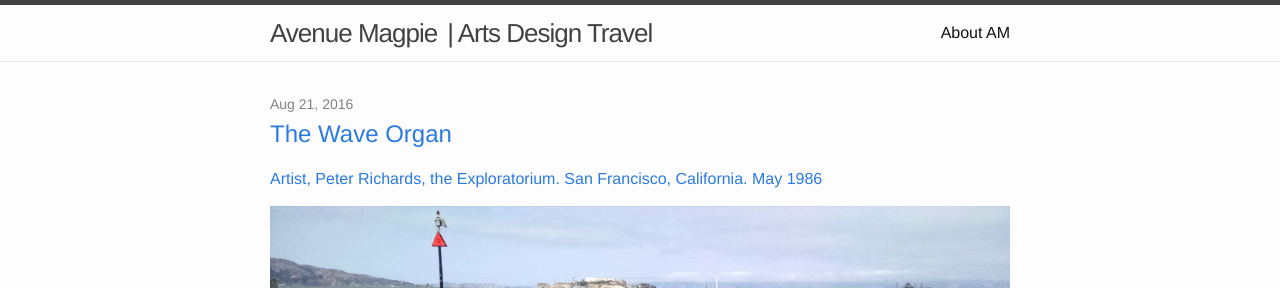
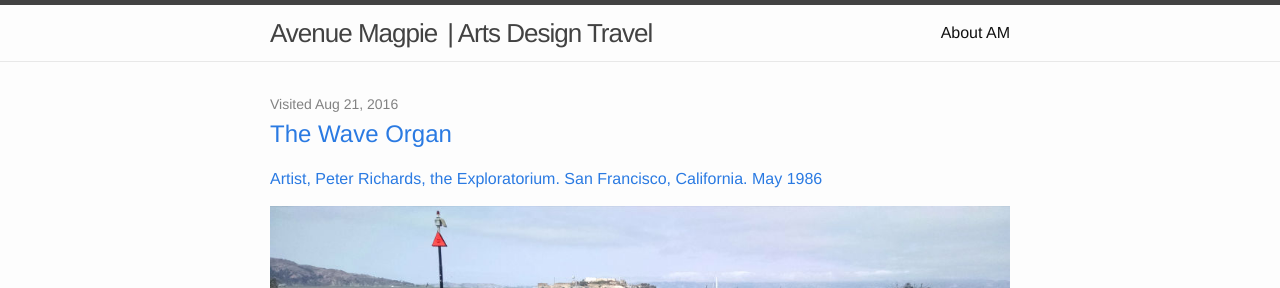
Before and after one commit to avenuemagpie/art-design, a Jekyll site: the page built from index.html, in a window 1280 px wide. Shown: the top 288 px of the page. Built offline with Jekyll 4.4.1, drawn with Linux system fonts in a browser that asks for light colours.

Commit message:
copy edit

```diff
--- a/index.html
+++ b/index.html
@@ -7,7 +7,7 @@
   <ul class="post-list">
     {% for post in site.posts %}
       <li>
-        <span class="post-meta">{{ post.date | date: "%b %-d, %Y" }}</span>
+        <span class="post-meta">Visited {{ post.date | date: "%b %-d, %Y" }}</span>
 
         <h2><a class="post-link" href="{{ post.url | prepend: site.baseurl }}">{{ post.title }}</a></h2>
 		  <p><a href="{{ post.url | prepend: site.baseurl }}">{{ post.summary }}</a></p>
```
